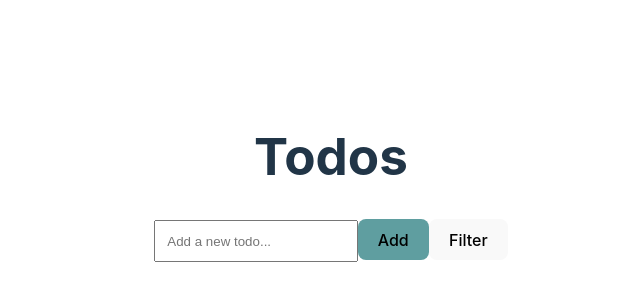
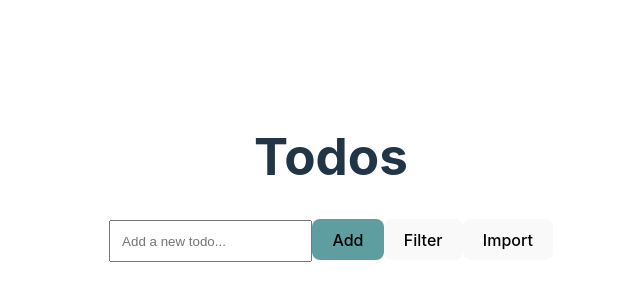
Before and after one commit to ZindreX/todo-app, a React (Vite) app: page / in a window 1280 px wide. Shown: the part 214-514 px from the top of the page, without its empty margins (309-949 px from the left). Built offline with nearby package versions, Linux system fonts and the light colour scheme.

Commit message:
Adds import button feature

```diff
--- a/src/componets/TodoFolder/TodoFolder.tsx
+++ b/src/componets/TodoFolder/TodoFolder.tsx
@@ -1,4 +1,5 @@
 import { useState } from "react";
+import ImportDataButton from "../ImportDataButton/ImportDataButton";
 import Todo from "../Todo/Todo";
 import { TodoType } from "../Todo/TodoType";
 import './TodoFolder.css'
@@ -64,6 +65,9 @@ export default function TodoFolder() {
         setTodos(sortedTodos);
     };
 
+    const handleFetchTodos = (todos: TodoType[]) => {
+        setTodos(todos);
+    };
 
     return (
         <>
@@ -84,6 +88,7 @@ export default function TodoFolder() {
                     Add
                 </button>
                 <button onClick={sortTodosBasedOnConfirmed}>Filter</button>
+                <ImportDataButton fetchTodos={handleFetchTodos} />
             </div>
 
             <div className="todos">
```
